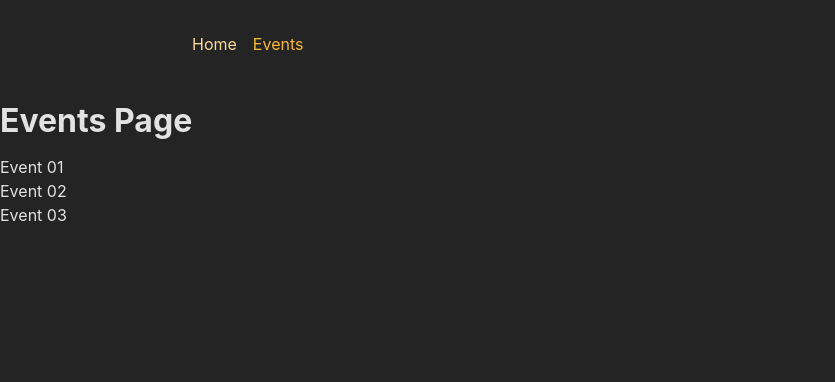
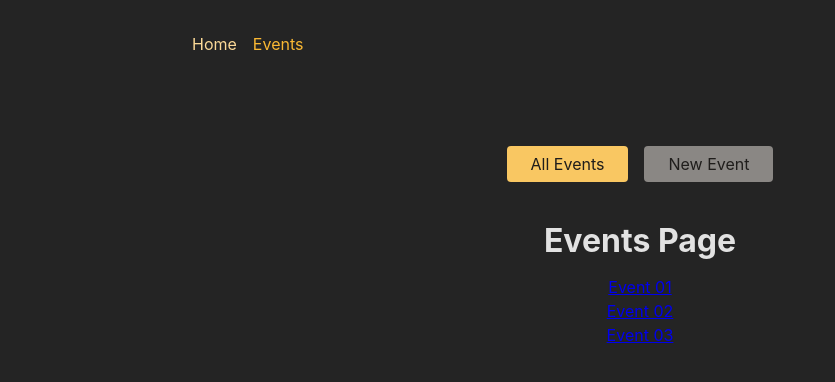
Before and after one commit to nishanka/react-adv-starting-project, a React (Create React App) app in the folder frontend/: page /events in a window 1280 px wide. Shown: the top 382 px of the page, without its empty margins (0-835 px from the left). Built offline with nearby package versions, Linux system fonts and the light colour scheme.

Commit message:
Add nested layout Route

```diff
--- a/frontend/src/App.js
+++ b/frontend/src/App.js
@@ -1,6 +1,7 @@
 import { createBrowserRouter, RouterProvider } from 'react-router-dom';
 
 import RootLayout from './pages/Root';
+import EventsRootLayout from './pages/EventsRootLayout';
 
 import HomePage from './pages/Home';
 import EventsPage from './pages/Events';
@@ -16,16 +17,25 @@ const myRouter = createBrowserRouter([
     errorElement: <ErrorPage />,
     children: [
       { index: true, element: <HomePage />},
-      { path: 'events', element: <EventsPage />},
-      { path: 'events/:eventId', element: <EventDetailPage />},
-      { path: 'events/new', element: <NewEventPage />},
-      { path: 'events/:eventId/edit', element: <EditEventPage />},
+      {
+        path: 'events',
+        element: <EventsRootLayout />,
+        children: [
+          { index: true, element: <EventsPage />},
+          { path: ':eventId', element: <EventDetailPage />},
+          { path: 'new', element: <NewEventPage />},
+          { path: ':eventId/edit', element: <EditEventPage />},
+        ]
+      },
+      // { path: 'events/:eventId', element: <EventDetailPage />},
+      // { path: 'events/new', element: <NewEventPage />},
+      // { path: 'events/:eventId/edit', element: <EditEventPage />},
     ]
   }
 ]);
 
 function App() {
-  return <RouterProvider router={myRouter}></RouterProvider>;
+  return <RouterProvider router={myRouter} />;
 }
 
 export default App;
--- a/frontend/src/components/EventsNavigation.js
+++ b/frontend/src/components/EventsNavigation.js
@@ -1,3 +1,4 @@
+import { NavLink } from 'react-router-dom';
 import classes from './EventsNavigation.module.css';
 
 function EventsNavigation() {
@@ -6,10 +7,10 @@ function EventsNavigation() {
       <nav>
         <ul className={classes.list}>
           <li>
-            <a href="/events">All Events</a>
+            <NavLink to="/events" className={({isActive}) => isActive ? classes.active : undefined} end>All Events</NavLink>
           </li>
           <li>
-            <a href="/events/new">New Event</a>
+            <NavLink to="/events/new" className={({isActive}) => isActive ? classes.active : undefined}>New Event</NavLink>
           </li>
         </ul>
       </nav>
--- a/frontend/src/index.css
+++ b/frontend/src/index.css
@@ -48,3 +48,8 @@ ul {
   margin: 0;
   padding: 0;
 }
+
+main {
+  margin: 2rem auto;
+  text-align: center;
+}
--- a/frontend/src/pages/EventDetail.js
+++ b/frontend/src/pages/EventDetail.js
@@ -1,4 +1,4 @@
-import { useParams } from 'react-router-dom';
+import { useParams, Link } from 'react-router-dom';
 
 const EventDetailPage = () => {
   const params = useParams();
@@ -7,6 +7,7 @@ const EventDetailPage = () => {
     <>
         <h1>Event Detail Page</h1>
         <p>{params.eventId}</p>
+        <p><Link to="/events">Back to Events Page</Link></p>
     </>
   );
 };
--- a/frontend/src/pages/Events.js
+++ b/frontend/src/pages/Events.js
@@ -1,3 +1,5 @@
+import { Link } from "react-router-dom";
+
 const EVENTS = [
   { id: 'e1', title: 'Event 01' },
   { id: 'e2', title: 'Event 02' },
@@ -10,7 +12,9 @@ const EventsPage = () => {
         <h1>Events Page</h1>
         <ul>
           {EVENTS.map(event => (
-            <li key={event.id}>{event.title}</li>
+            <li>
+              <Link to={event.id} key={event.id}>{event.title}</Link>
+            </li>
           ))}
         </ul>
     </>
--- /dev/null
+++ b/frontend/src/pages/EventsRootLayout.js
@@ -0,0 +1,13 @@
+import { Outlet } from "react-router-dom";
+import EventsNavigation from "../components/EventsNavigation";
+
+const EventsRootLayout = () => {
+  return (
+    <>
+      <EventsNavigation />
+      <Outlet />
+    </>
+  );
+};
+
+export default EventsRootLayout;
```
